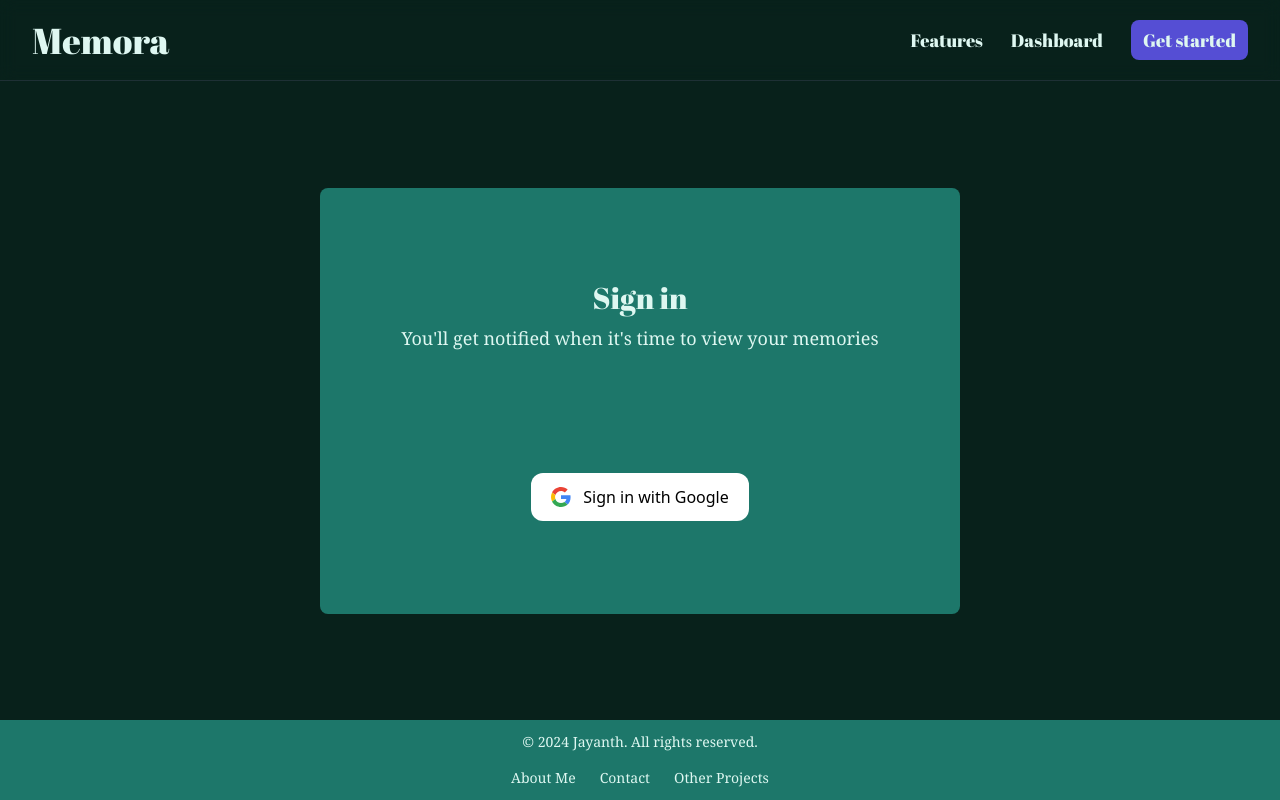
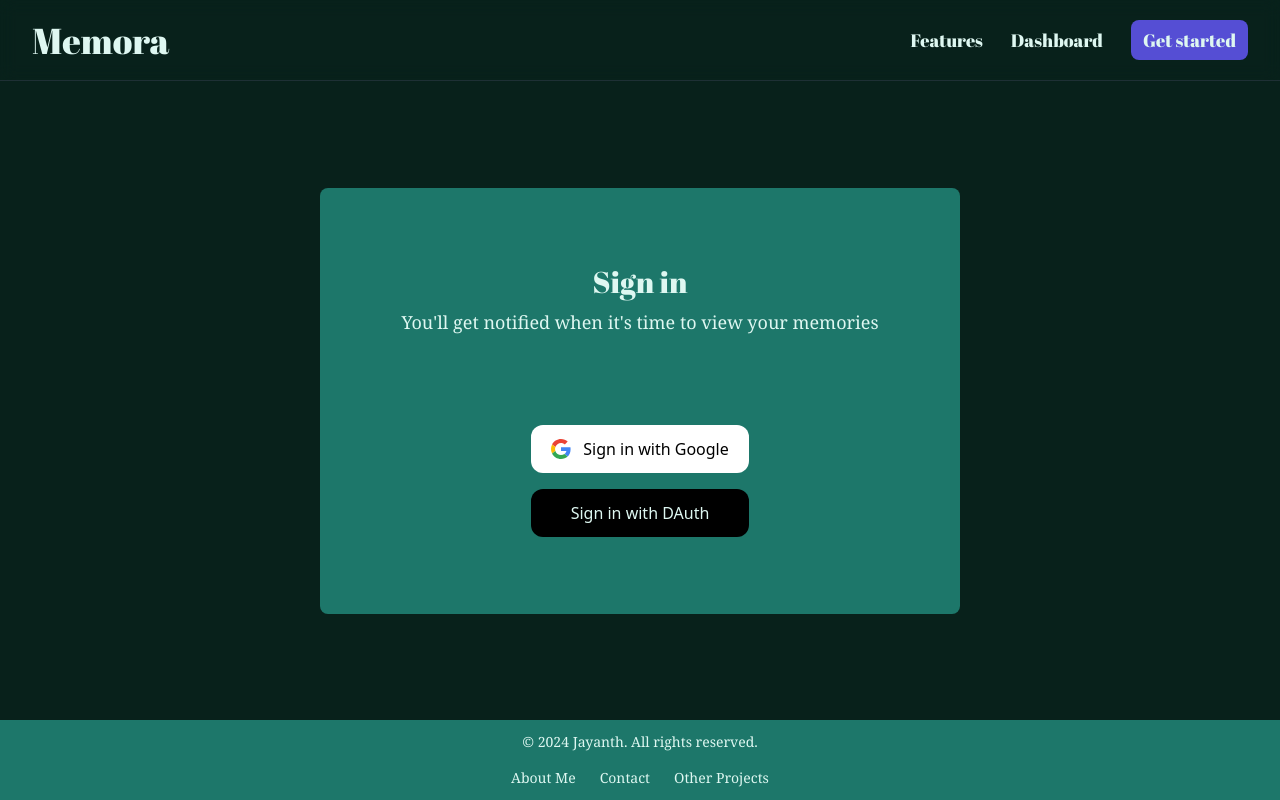
Before and after one commit to jayanthh71/memora, a Next.js app: page /login in a window 1280 px wide. Built offline with nearby package versions, Linux system fonts and the light colour scheme; a web font is replaced by a local one.

Commit message:
DAuth Auth

```diff
--- a/src/app/login/page.tsx
+++ b/src/app/login/page.tsx
@@ -1,3 +1,4 @@
+import Dauth from "@/app/utils/dauth";
 import { signIn } from "@/auth";
 
 export default async function SignIn() {
@@ -10,15 +11,14 @@ export default async function SignIn() {
             You&apos;ll get notified when it&apos;s time to view your memories
           </p>
         </div>
-        <form
-          action={async () => {
-            "use server";
-            await signIn("google", { redirectTo: "/dashboard" });
-          }}
-        >
+        <div className="flex flex-col gap-4">
           <button
             className="flex min-w-32 items-center justify-center gap-3 rounded-xl bg-white px-5 py-3 font-medium"
             type="submit"
+            onClick={async () => {
+              "use server";
+              await signIn("google", { redirectTo: "/dashboard" });
+            }}
           >
             <svg
               className="size-5"
@@ -46,7 +46,17 @@ export default async function SignIn() {
             </svg>
             Sign in with Google
           </button>
-        </form>
+          <button
+            className="flex min-w-32 items-center justify-center gap-3 rounded-xl bg-black px-5 py-3 font-medium text-text"
+            type="submit"
+            onClick={async () => {
+              "use server";
+              await Dauth();
+            }}
+          >
+            Sign in with DAuth
+          </button>
+        </div>
       </div>
     </main>
   );
--- /dev/null
+++ b/src/app/utils/dauth.ts
@@ -0,0 +1,7 @@
+import { redirect } from "next/navigation";
+
+export default async function DAuth() {
+  redirect(
+    `https://auth.delta.nitt.edu/authorize?client_id=${process.env.DAUTH_ID}&redirect_uri=localhost:3000/api/auth/dauth`,
+  );
+}
```
Also changed, not shown: src/app/api/auth/dauth/route.ts (added).
